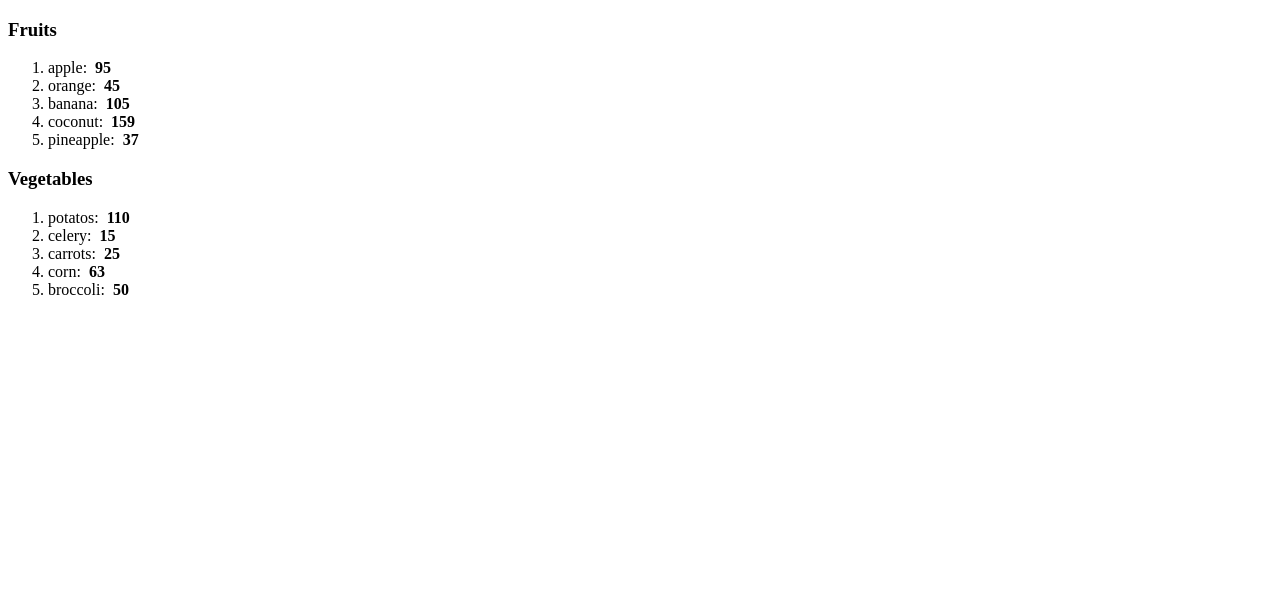
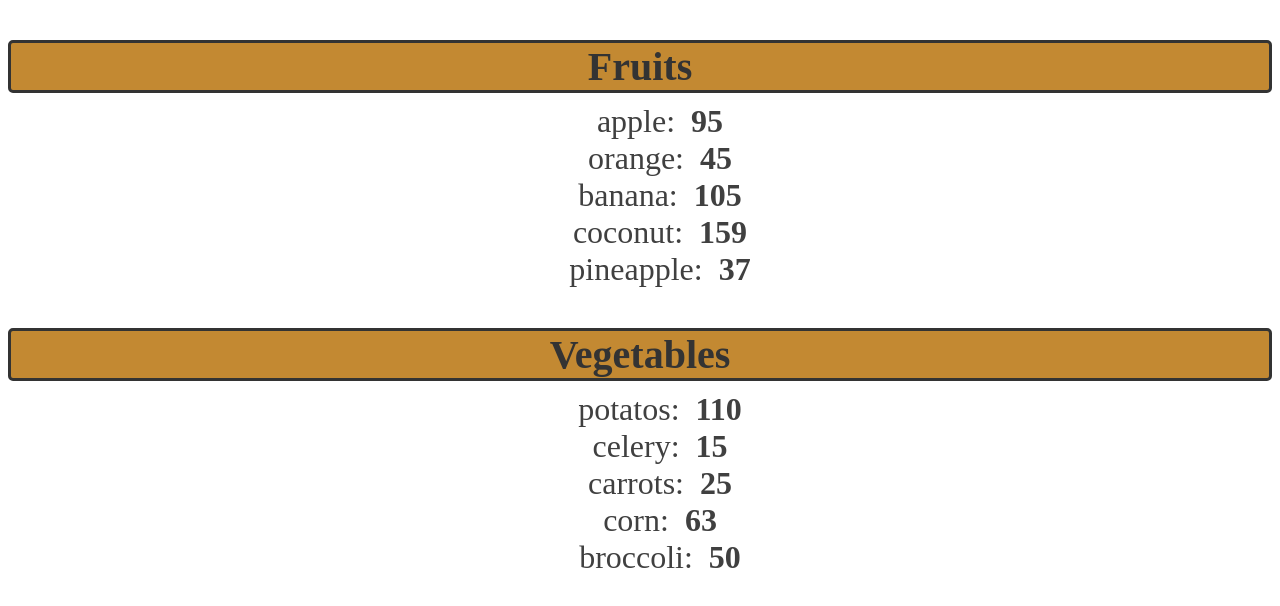
Before and after one commit to MarcosBenHurSilva/website_react, a React (Vite) app in the folder my-react-app/: page / in a window 1280 px wide. Shown: the top 606 px of the page. Built offline with nearby package versions, Linux system fonts and the light colour scheme.

Commit message:
Estilo e Proptypes da Lista

```diff
--- a/my-react-app/src/App.jsx
+++ b/my-react-app/src/App.jsx
@@ -3,10 +3,10 @@ import List from './List.jsx'
 function App() {
 
   const fruits = [{id: 1, name: "apple", calories: 95},
-                    {id: 2,name:"orange", calories: 45},
-                    {id: 3,name:"banana", calories: 105},
-                    {id: 4,name:"coconut", calories: 159},
-                    {id: 5,name:"pineapple", calories: 37}];
+                  {id: 2,name:"orange", calories: 45},
+                  {id: 3,name:"banana", calories: 105},
+                  {id: 4,name:"coconut", calories: 159},
+                  {id: 5,name:"pineapple", calories: 37}];
 
   const vegetables = [{id: 6, name: "potatos", calories: 110},
                       {id: 7,name:"celery", calories: 15},
@@ -15,8 +15,8 @@ function App() {
                       {id: 10,name:"broccoli", calories: 50}];
 
   return(<>
-          <List items={fruits} category="Fruits"/>
-          <List items={vegetables} category="Vegetables"/>
+          {fruits.length > 0 && <List items={fruits} category="Fruits"/>}
+          {vegetables.length > 0 && <List items={vegetables} category="Vegetables"/>}
         </>);
 }
 
--- a/my-react-app/src/List.jsx
+++ b/my-react-app/src/List.jsx
@@ -1,3 +1,4 @@
+import PropTypes from 'prop-types';
 
 function List(props){
 
@@ -9,8 +10,8 @@ function List(props){
         <b>{item.calories}</b></li>);
 
     return(<>
-        <h3>{category}</h3>
-        <ol>{listItems}</ol>
+        <h3 className="list-category">{category}</h3>
+        <ol className="list-items">{listItems}</ol>
     </>);
     /*
     const fruits = [{id: 1, name: "apple", calories: 95},
@@ -40,5 +41,14 @@ function List(props){
         <b>{highCalFruit.calories}</b></li>);*/
 
 }
-
+List.propTypes = {  //se alguem botar um tipo errado o app da um warning no console do browser
+    category: PropTypes.string,
+    items: PropTypes.arrayOf(PropTypes.shape({id: PropTypes.number,
+                                            name: PropTypes.string,
+                                            calories: PropTypes.number})),
+}
+List.defaultProps = {
+    category: "Category",
+    items: [],
+}
 export default List
--- a/my-react-app/src/index.css
+++ b/my-react-app/src/index.css
@@ -1,16 +1,23 @@
-.welcome-message{
+.list-category{
   font-size: 2.5em;
-  background-color: hsl(120, 100%, 42%);
-  color: white;
-  padding: 10px;
+  font-weight: bold;
+  color: hsl(0, 0%, 20%);
+  margin-bottom: 10px;
+  text-align: center;
+  border: 3px solid;
   border-radius: 5px;
+  background-color: hsl(36, 59%, 48%);
+}
+
+.list-items{
+  font-size: 2em;
+  list-style: none;
+  color: hsl(0, 0%, 25%);
+  text-align: center;
   margin: 0;
 }
-.login-prompt{
-  font-size: 2.5em;
-  background-color: hsl(0, 100%, 42%);
-  color: white;
-  padding: 10px;
-  border-radius: 5px;
-  margin: 0;
+
+.list-items li:hover{
+  color: hsl(0, 0%, 45%);
+  cursor: pointer;
 }
```
